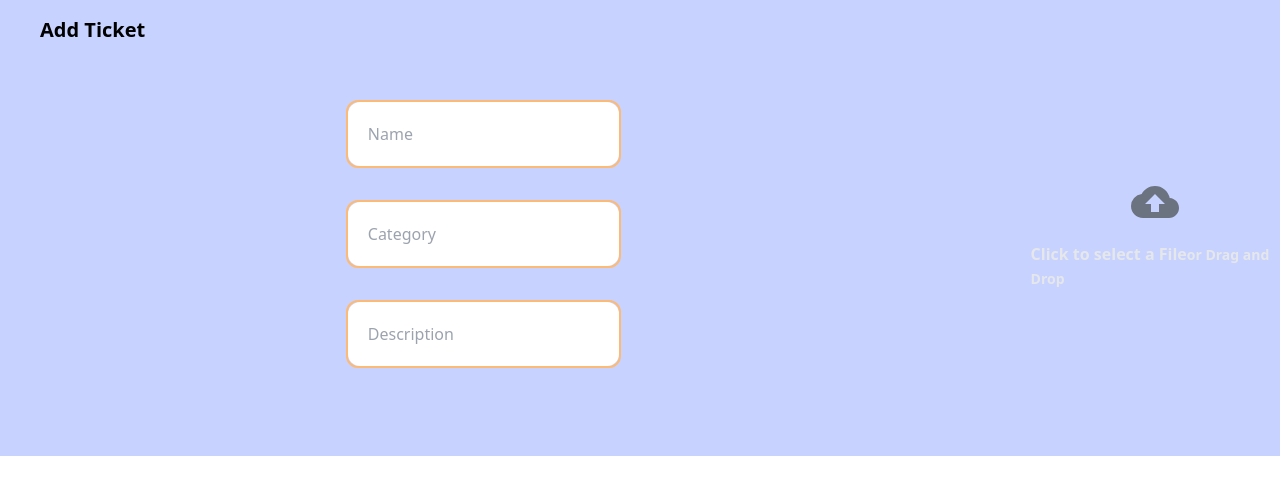
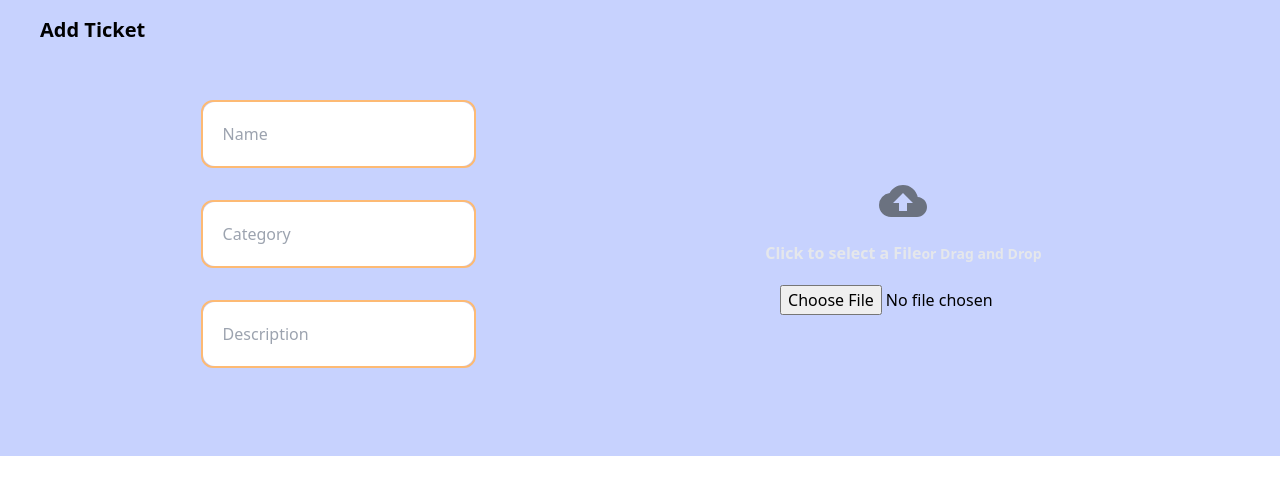
Before and after one commit to brayanriunge/kimeticstore, a Next.js app: page /dashboard in a window 1280 px wide. Shown: the top 494 px of the page. Built offline with nearby package versions, Linux system fonts and the light colour scheme.

Commit message:
designing form

```diff
--- a/pages/dashboard.tsx
+++ b/pages/dashboard.tsx
@@ -54,10 +54,10 @@ export default function Dashboard() {
       </div>
       <form
         action=""
-        className="flex items-center justify-between gap-16"
+        className="flex items-center justify-between gap-16 w-5/6 h-5/6 mx-auto "
         onSubmit={handleSubmit(handleFormSubmission)}
       >
-        <div className="md:flex flex-col w-5/6 mx-auto md:h-5/6 items-center justify-between p-5 m-5 gap-8">
+        <div className="md:flex flex-col  mx-auto m items-center justify-between p-5 m-5 gap-8">
           <div className=" md:flex border-2 rounded-xl border-orange-300 items-center ">
             <input
               type="name"
@@ -102,8 +102,8 @@ export default function Dashboard() {
             )}
           </div>
         </div>
-        <div className="flex flex-col justify-between gap-4">
-          <label htmlFor="dropzone-ile">
+        <div className="flex flex-col justify-between gap-4 pt-6 mt-5 mx-auto">
+          <label htmlFor="dropzone-file">
             {selectedImage ? (
               <Image
                 src={selectedImage}
@@ -113,12 +113,22 @@ export default function Dashboard() {
                 className="rounded-md bg-gray-200"
               />
             ) : (
+              <div className="">
                 <div className="flex flex-col items-center justify-between ">
                   <MdCloudUpload className="w-12 h-12 mb-4 text-gray-500" />
                   <p className="text-gray-200 font-semibold">
                     Click to select a File
                     <span className="text-sm">or Drag and Drop</span>
                   </p>
+                  <input
+                    id="dropzone-file"
+                    type="file"
+                    placeholder="picture"
+                    required
+                    className="rounded-xl px-10 py-5 focus:outline-none w-5/6 border-dotted"
+                    onChange={handleFileUploadChange}
+                  />
+                </div>
               </div>
             )}
           </label>
```
Lines whose indentation alone changed are shown as unchanged.
